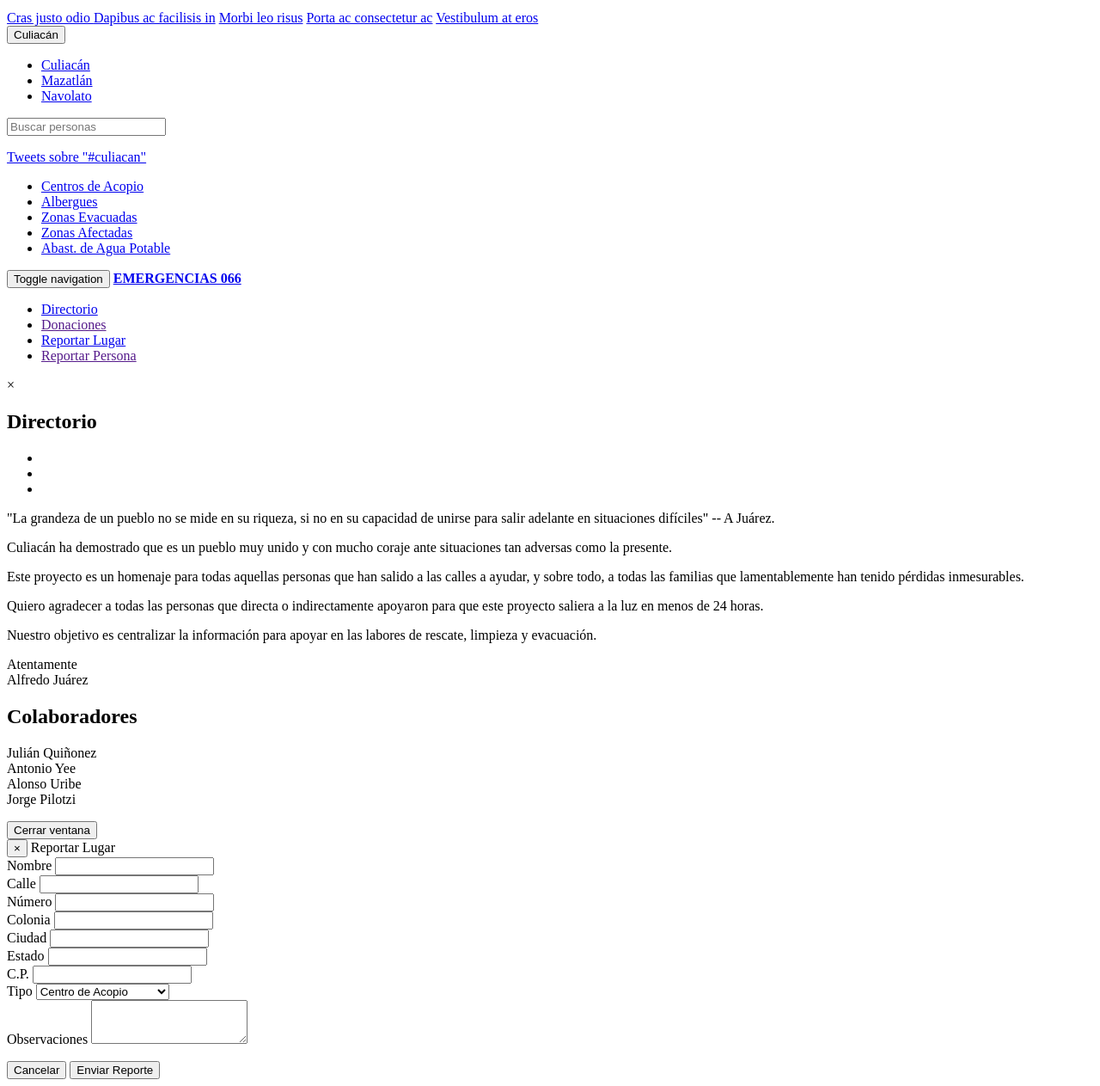
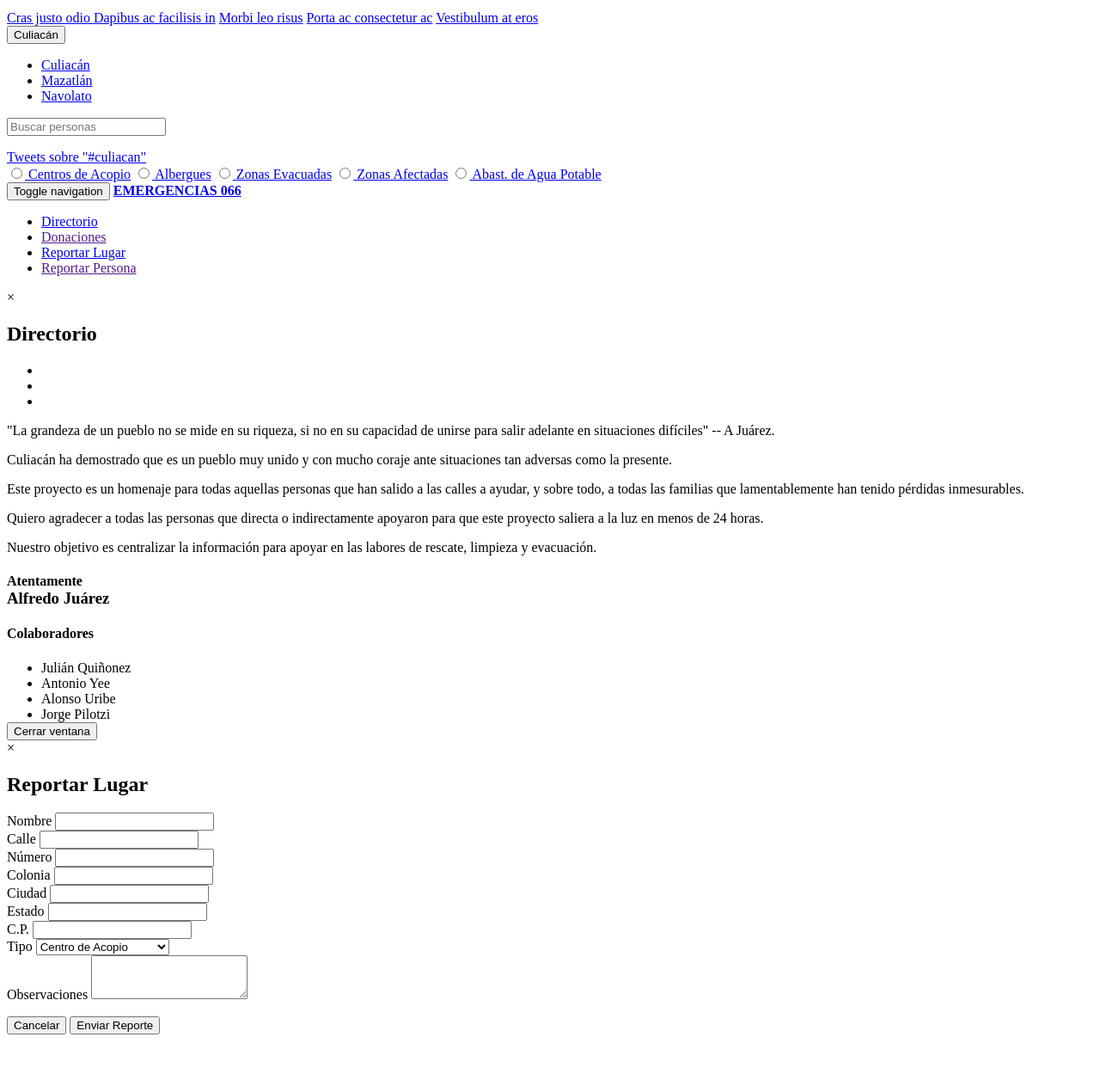
Before and after one commit to alfrekjv/culiacan, a PHP site: template modules/Application/resources/views/index/index.html.php in a window 1280 px wide. Shown: the part 147-1410 px from the top of the page at 86% size. After the commit the page ends 1350 px from the top, so only its background shows below. Run offline with PHP 8.4, Linux system fonts and the light colour scheme; the template is opened without the code that fills it, so the values that code supplies are empty; some libraries are stand-ins or nearby versions.

Commit message:
active buttons tipos css modal directorio css modal reporte

```diff
--- a/modules/Application/resources/views/index/index.html.php
+++ b/modules/Application/resources/views/index/index.html.php
@@ -54,7 +54,7 @@
         <div id="google-maps" class="col-xs-9 col-sm-9 col-md-9 col-lg-10">
             <div id="mapa-canvas" class="hidden-xs hidden-md"></div>
             <div id="btn-municipios" class="btn-group hidden-xs hidden-md">
-                <button type="button" class="btn btn-primary btn-lg dropdown-toggle" data-toggle="dropdown"><span class="glyphicon glyphicon-map-marker"></span> <span class="text">Culiacán</span>
+                <button type="button" class="btn btn-primary btn-municipios btn-lg dropdown-toggle" data-toggle="dropdown"><span class="glyphicon glyphicon-map-marker"></span> <span class="text">Culiacán</span>
                 <span class="caret"></span></button>
                 <ul class="dropdown-menu" role="menu">
                     <li data-filtro="culiacan" class="active"><a href="#">Culiacán</a></li>
@@ -91,13 +91,13 @@
 </div>
 
 <div class="navbar navbar-inverse navbar-banderas navbar-fixed-bottom hidden-xs hidden-md" style="bottom:49px">
-    <ul class="nav nav-pills">
-        <li><a href="#" data-tipo="centros"><span class="glyphicon glyphicon-home"></span> Centros de Acopio</a></li>
-        <li><a href="#" data-tipo="albergues"><span class="glyphicon glyphicon-user"></span> Albergues</a></li>
-        <li><a href="#" data-tipo="evacuadas"><span class="glyphicon glyphicon-log-in"></span> Zonas Evacuadas</a></li>
-        <li><a href="#" data-tipo="afectadas"><span class="glyphicon glyphicon-log-in"></span> Zonas Afectadas</a></li>
-        <li><a href="#" data-tipo="agua"><span class="glyphicon glyphicon-log-in"></span> Abast. de Agua Potable</a></li>
-    </ul>
+    <div id="btn-tipo" class="btn-group" data-toggle="buttons">
+        <a href="#" class="btn btn-default btn-lg" data-tipo="centros"><span class="glyphicon glyphicon-home"></span><input type="radio" name="options" id="option1"> Centros de Acopio</a>
+        <a href="#" class="btn btn-default btn-lg" data-tipo="albergues"><span class="glyphicon glyphicon-user"></span><input type="radio" name="options" id="option2"> Albergues</a>
+        <a href="#" class="btn btn-default btn-lg" data-tipo="evacuadas"><span class="glyphicon glyphicon-log-in"></span><input type="radio" name="options" id="option3"> Zonas Evacuadas</a>
+        <a href="#" class="btn btn-default btn-lg" data-tipo="afectadas"><span class="glyphicon glyphicon-log-in"></span><input type="radio" name="options" id="option4"> Zonas Afectadas</a>
+        <a href="#" class="btn btn-default btn-lg" data-tipo="agua"><span class="glyphicon glyphicon-log-in"></span><input type="radio" name="options" id="option5"> Abast. de Agua Potable</a>
+    </div>
 </div>
 
 <div class="navbar navbar-inverse navbar-fixed-bottom">
@@ -145,26 +145,22 @@
 
                 <p>Nuestro objetivo es centralizar la información para apoyar en las labores de rescate, limpieza y evacuación.</p>
 
-                <p>
-                    Atentamente<br>
-                    Alfredo Juárez
-                </p>
+                <h4 class="text-center" style="margin-bottom:0">Atentamente</h4>
+                <h3 class="text-center" style="margin-top:0">Alfredo Juárez</h3>
             </div>
 
             <div class="contributors">
-                <h2>Colaboradores</h2>
-
-                <p>
-                    Julián Quiñonez <br>
-                    Antonio Yee <br>
-                    Alonso Uribe <br>
-                    Jorge Pilotzi <br>
-                </p>
+                <h4 >Colaboradores</h4>
+                <ul class="list-inline" style="margin-bottom:0">
+                    <li>Julián Quiñonez</li>
+                    <li>Antonio Yee</li>
+                    <li>Alonso Uribe</li>
+                    <li>Jorge Pilotzi</li>
+                </ul>
             </div>
         </div>
         <div class="modal-footer">
           <button type="button" class="btn btn-danger" data-dismiss="modal"><span class="glyphicon glyphicon-minus-sign"></span> Cerrar ventana</button>
-
         </div>
       </div>
     </div>
@@ -178,12 +174,12 @@
 <div id="modal-reportar-lugar" class="modal fade">
     <div class="modal-dialog">
         <div class="modal-content">
-            <div class="modal-header lead">
-                <button type="button" class="close" data-dismiss="modal">×</button>
-                <span id="titulo">Reportar Lugar</span>
+            <div class="modal-header">
+                <a class="close" data-dismiss="modal" aria-hidden="true" data-toggle="tooltip" data-placement="left" data-original-title="Cerrar ventana">&times;</a>
+                <h2 class="modal-title">Reportar Lugar</h2>
             </div>
             <div class="modal-body">
-                <form id="form-reportar-lugar" name="form-reportar-lugar" action="#"  method="post">
+                <form id="form-reportar-lugar" name="form-reportar-lugar" action="#" method="post">
                     <input id="status" name="status" type="hidden" value="2">
                     <div id="msj-error" class="alert" style="display:none"></div>
                     <div class="row">
@@ -230,9 +226,11 @@
                                 </select>
                             </div>
                         </div>
-                        <div class="form-group">
-                            <label class="control-label" for="observaciones">Observaciones</label>
-                            <textarea id="observaciones" name="observaciones" class="form-control" rows="3"></textarea>
+                        <div class="col-sm-12 col-md-12 col-lg-12">
+                            <div class="form-group">
+                                <label class="control-label" for="observaciones">Observaciones</label>
+                                <textarea id="observaciones" name="observaciones" class="form-control" rows="3"></textarea>
+                            </div>
                         </div>
                     </div>
                     <input id="created_at" name="created_at" type="hidden" value="<?= date('Y-m-d H:i:s'); ?>">
--- a/public/js/home.js
+++ b/public/js/home.js
@@ -23,7 +23,7 @@
         $btn.find('.text').text($next.find('a').text());
     });
 
-    $('.nav.nav-pills a').click(function (e) {
+    $('#btn-tipo a').click(function (e) {
 
         e.preventDefault();
         map.clearOverlays();
```
Also changed, not shown: public/css/landing.css (+21 -7 lines).
